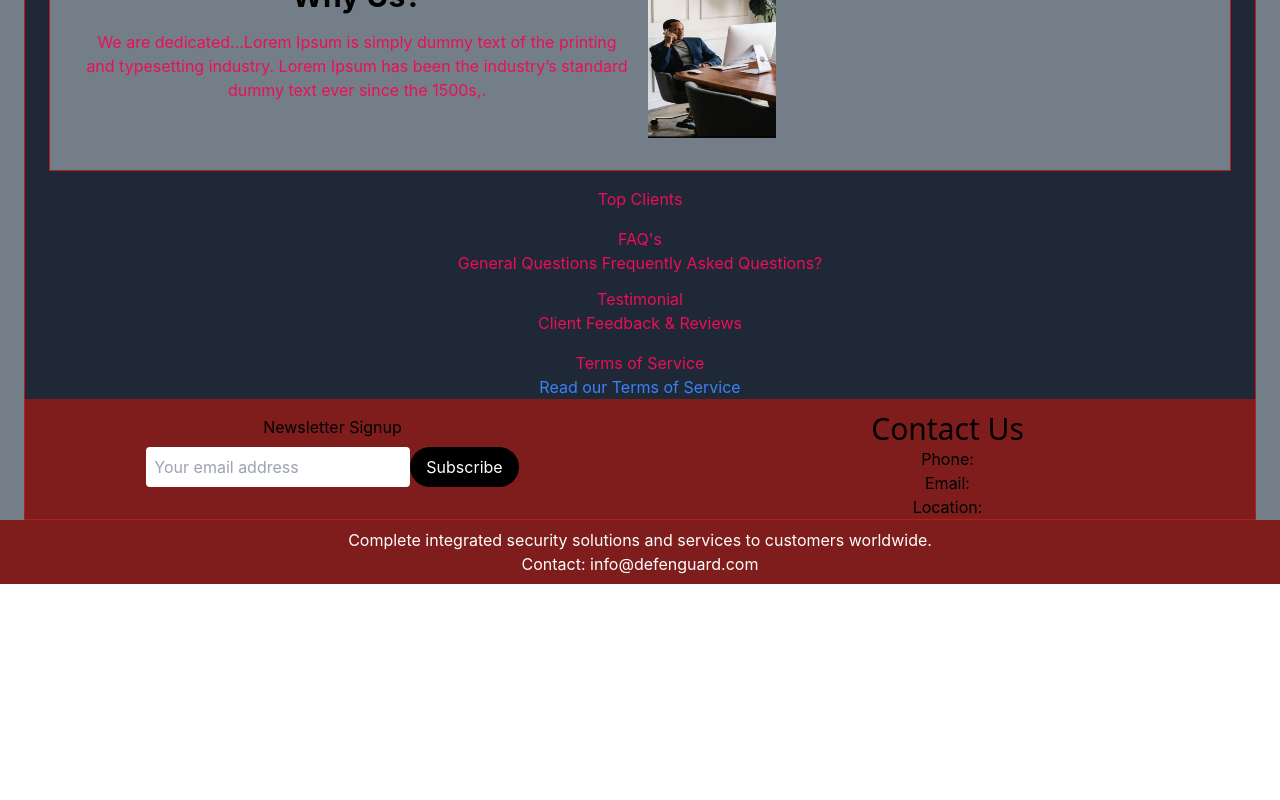
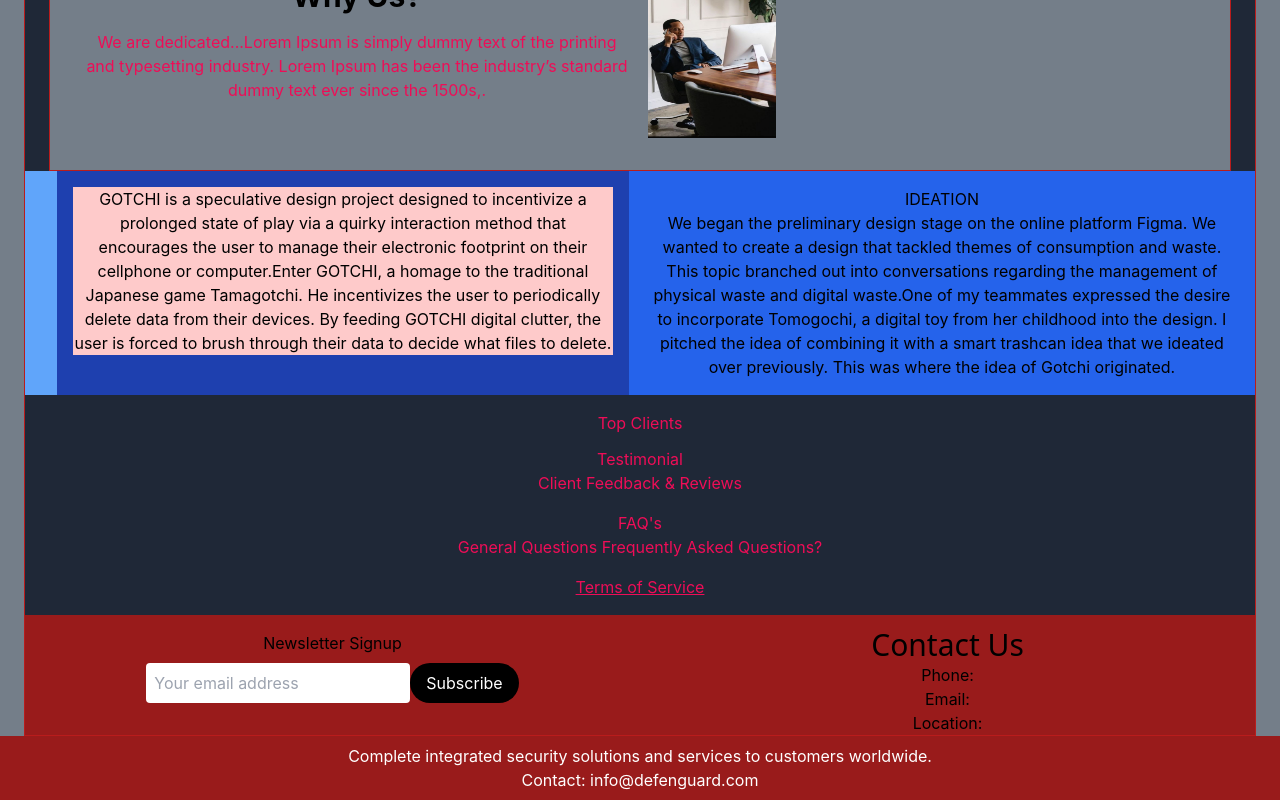
Before and after one commit to treva556/wise_security, a React (Create React App) app: page / in a window 1280 px wide. Shown: the part 1088-1888 px from the top of the page. Before the commit the page ends 1672 px from the top, so only its background shows below. Built offline with nearby package versions, Linux system fonts and the light colour scheme.

Commit message:
milestone 3

```diff
--- a/src/sections/Body.js
+++ b/src/sections/Body.js
@@ -33,7 +33,7 @@ function Body() {
 
       <div className=" ml-6 mr-6">
         <div className="container mx-auto p-8">
-          <h2 className=" c99 text-3xl font-bold mb-4">Our Services</h2>
+          <h2 className=" c99 text-3xl font-bold mb-4">Our Solutions</h2>
           <p className= " c99 mb-8">Complete integrated security solutions and services...</p>
           <div className="grid grid-cols-2 gap-5 mb-6">
             <div className="bg-white p-4 border-8 border-white border-b-red-700">Network Security testing</div>
@@ -62,32 +62,76 @@ function Body() {
         </div>
       </div>
 
+      {/* ll */}
+      <div class="flex flex-col md:flex-row">
+    {/* <div class="order-1 md:order-2 p-4 bg-blue-200">
+      <p>
+        GOTCHI is a speculative design project designed to incentivize a prolonged state of play via a quirky interaction method that encourages the user to manage their electronic footprint on their cellphone or computer.
+        {/* <br>
+        We carry more digital waste than ever before (outdated pictures, documents, videos, etc.). This hoarding of digital files and lack of organization is called Digital Clutter.
+        <br>
+        Enter GOTCHI, a homage to the traditional Japanese game Tamagotchi. He incentivizes the user to periodically delete data from their devices. By feeding GOTCHI digital clutter, the user is forced to brush through their data to decide what files to delete.
+      </p>
+      <p className=' bg-red-200'>
+        GOTCHI is a speculative design project designed to incentivize a prolonged state of play via a quirky interaction method that encourages the user to manage their electronic footprint on their cellphone or computer.
+        {/* <br>
+        We carry more digital waste than ever before (outdated pictures, documents, videos, etc.). This hoarding of digital files and lack of organization is called Digital Clutter.
+        <br>
+        Enter GOTCHI, a homage to the traditional Japanese game Tamagotchi. He incentivizes the user to periodically delete data from their devices. By feeding GOTCHI digital clutter, the user is forced to brush through their data to decide what files to delete.
+      </p>
+    </div>
+     */}
+    <div class="order-2 md:order-1 p-4 bg-blue-400">
+      {/* <img src="src/gotchi/video link.png" width="2104" height="3163" alt="GOTCHI Image"> */}
+    </div>
+    <div class="order-3 md:order-4 p-4 bg-blue-600">
+      <h2>IDEATION</h2>
+      <p>
+        We began the preliminary design stage on the online platform Figma. We wanted to create a design that tackled themes of consumption and waste. This topic branched out into conversations regarding the management of physical waste and digital waste.
+        {/* <br> */}
+        One of my teammates expressed the desire to incorporate Tomogochi, a digital toy from her childhood into the design. I pitched the idea of combining it with a smart trashcan idea that we ideated over previously. This was where the idea of Gotchi originated.
+      </p>
+    </div>
+    <div class="order-4 md:order-3 p-4 bg-blue-800">
+      {/* <img src="src/gotchi/figma board.png" width="1121" height="1159" alt="Figma Board"> */}
+      <p className=' bg-red-200'>
+        GOTCHI is a speculative design project designed to incentivize a prolonged state of play via a quirky interaction method that encourages the user to manage their electronic footprint on their cellphone or computer.
+        {/* <br>
+        We carry more digital waste than ever before (outdated pictures, documents, videos, etc.). This hoarding of digital files and lack of organization is called Digital Clutter.
+        <br> */}
+        Enter GOTCHI, a homage to the traditional Japanese game Tamagotchi. He incentivizes the user to periodically delete data from their devices. By feeding GOTCHI digital clutter, the user is forced to brush through their data to decide what files to delete.
+      </p>
+    </div>
+  </div>
+
       <div className='c99 ml-6 mr-6 mt-4 '>
      <h5>  Top Clients  </h5>
       <p></p>
       </div>
 
 
-      <div className='c99 ml-6 mr-6 mt-4 '>
-     <h5>  FAQ's  </h5>
-      <p>General Questions Frequently Asked Questions?</p>
-      </div>
+
 
       <div className='c99 mr-6 ml-6 mt-3 ' >
       <h6> Testimonial </h6>
       <p>Client Feedback & Reviews</p>
       </div>
 
+      <div className='c99 ml-6 mr-6 mt-4 '>
+     <h5>  FAQ's  </h5>
+      <p>General Questions Frequently Asked Questions?</p>
+      </div>
+
       {/* <div className='bg-red-100 ml-6 mr-6 mt-4'>
       <h5>Privacy Policy</h5>
       <Link to="/privacy-policy" className='text-blue-500'>Read our Privacy Policy</Link>
     </div> */}
-    <div className='c99 ml-6 mr-6 mt-4'>
-      <h5>Terms of Service</h5>
-      <Link to="/terms-of-service" className='text-blue-500'>Read our Terms of Service</Link>
+    <div className='c99 mb-4 mt-4'>
+      {/* <h5>Terms of Service</h5> */}
+      <Link to="/terms-of-service" className='underline'>Terms of Service</Link>
     </div>
 
-  <div className=' grid grid-cols-1 md:grid-cols-2 bg-red-900'>
+  <div className=' grid grid-cols-1 md:grid-cols-2 bg-red-800'>
       <div className=' mt-4'>
       <h5>Newsletter Signup</h5>
       <form>
@@ -107,7 +151,7 @@ function Body() {
       </div>
       </div>
 
-      <footer className="bg-red-900 text-white py-2">
+      <footer className="bg-red-800 text-white py-2">
         <div className="container mx-auto text-center">
           <p>Complete integrated security solutions and services to customers worldwide.</p>
           <p>Contact: info@defenguard.com</p>
```
